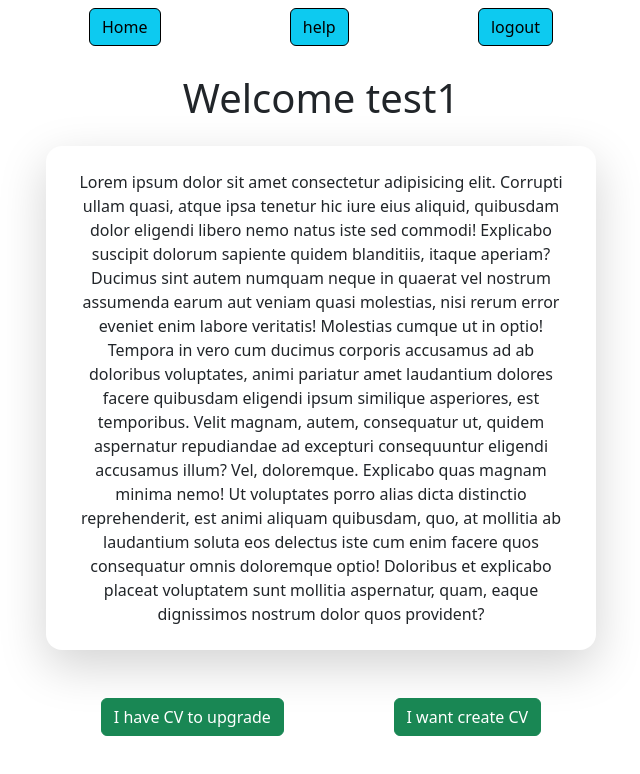
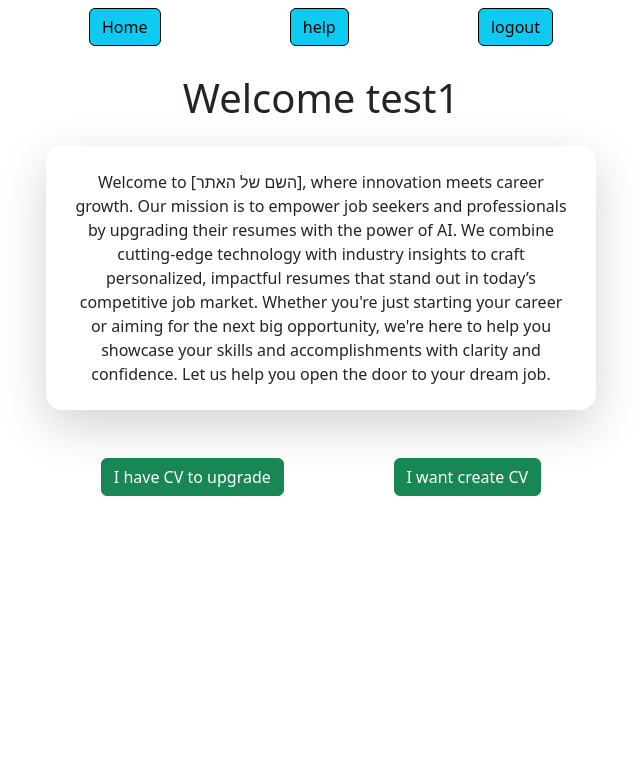
Before and after one commit to ihuda100/re_cv_client, a React (Vite) app: page /homeClient in a window 1280 px wide. Shown: the top 774 px of the page, without its empty margins (319-959 px from the left). Built offline with nearby package versions, Linux system fonts and the light colour scheme; no server answers.

Commit message:
Update homeClient.jsx

```diff
--- a/src/componentsClient/homeClient.jsx
+++ b/src/componentsClient/homeClient.jsx
@@ -50,23 +50,11 @@ const HomeClient = () => {
       </h1>
       <div className="shadow-lg w-50 m-auto p-4 bg-white rounded-4">
         <p className="m-0">
-          Lorem ipsum dolor sit amet consectetur adipisicing elit. Corrupti
-          ullam quasi, atque ipsa tenetur hic iure eius aliquid, quibusdam dolor
-          eligendi libero nemo natus iste sed commodi! Explicabo suscipit
-          dolorum sapiente quidem blanditiis, itaque aperiam? Ducimus sint autem
-          numquam neque in quaerat vel nostrum assumenda earum aut veniam quasi
-          molestias, nisi rerum error eveniet enim labore veritatis! Molestias
-          cumque ut in optio! Tempora in vero cum ducimus corporis accusamus ad
-          ab doloribus voluptates, animi pariatur amet laudantium dolores facere
-          quibusdam eligendi ipsum similique asperiores, est temporibus. Velit
-          magnam, autem, consequatur ut, quidem aspernatur repudiandae ad
-          excepturi consequuntur eligendi accusamus illum? Vel, doloremque.
-          Explicabo quas magnam minima nemo! Ut voluptates porro alias dicta
-          distinctio reprehenderit, est animi aliquam quibusdam, quo, at
-          mollitia ab laudantium soluta eos delectus iste cum enim facere quos
-          consequatur omnis doloremque optio! Doloribus et explicabo placeat
-          voluptatem sunt mollitia aspernatur, quam, eaque dignissimos nostrum
-          dolor quos provident?
+         Welcome to [השם של האתר], where innovation meets career growth.
+          Our mission is to empower job seekers and professionals by upgrading their resumes with the power of AI.
+          We combine cutting-edge technology with industry insights to craft personalized, impactful resumes that stand out in today’s competitive job market.
+          Whether you're just starting your career or aiming for the next big opportunity, we're here to help you showcase your skills and accomplishments with clarity and confidence.
+          Let us help you open the door to your dream job.
         </p>
       </div>
       <div className="w-50 d-flex justify-content-around m-auto mt-5">
```
